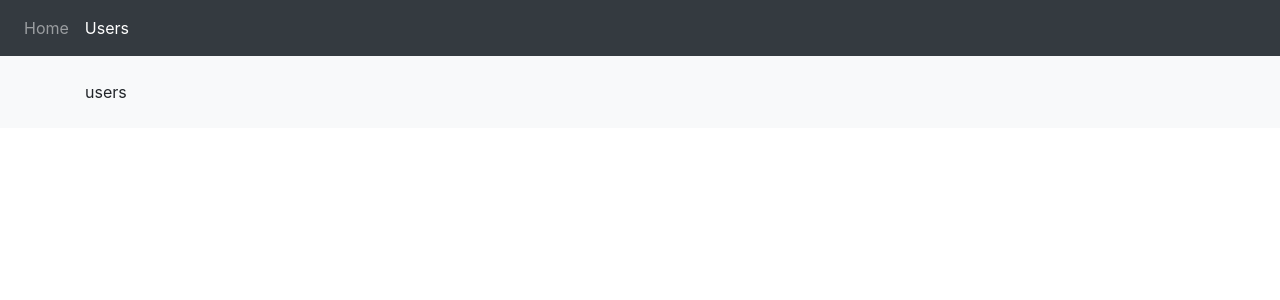
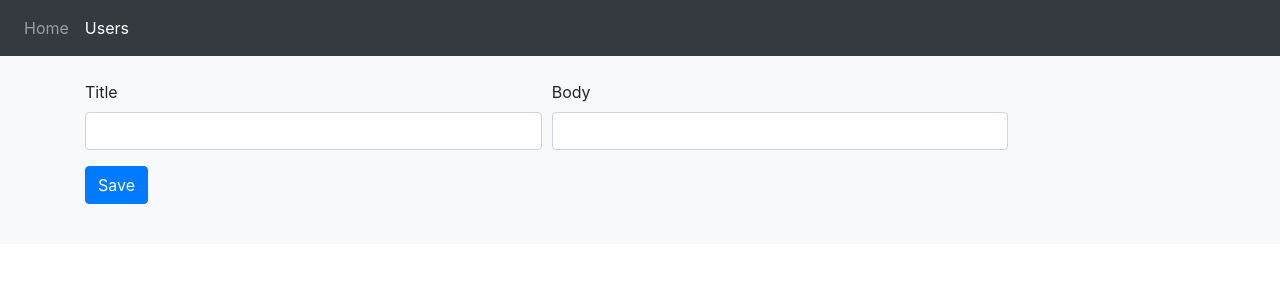
Before and after one commit to mrpran/React-Crud, a React (Create React App) app: page /users in a window 1280 px wide. Shown: the top 300 px of the page. Built offline with nearby package versions, Linux system fonts and the light colour scheme.

Commit message:
form completed

```diff
--- a/package.json
+++ b/package.json
@@ -3,6 +3,7 @@
   "version": "0.1.0",
   "private": true,
   "dependencies": {
+    "@hookform/resolvers": "^2.6.0",
     "@testing-library/jest-dom": "^5.14.1",
     "@testing-library/react": "^11.2.7",
     "@testing-library/user-event": "^12.8.3",
@@ -11,9 +12,11 @@
     "react": "^17.0.2",
     "react-bootstrap": "^1.6.1",
     "react-dom": "^17.0.2",
+    "react-hook-form": "^7.9.0",
     "react-router-dom": "^5.2.0",
     "react-scripts": "4.0.3",
-    "web-vitals": "^1.1.2"
+    "web-vitals": "^1.1.2",
+    "yup": "^0.32.9"
   },
   "scripts": {
     "start": "react-scripts start",
--- a/src/components/Home.js
+++ b/src/components/Home.js
@@ -1,6 +1,8 @@
-import React, { useState, useEffect } from 'react';
+import React, { useEffect, useState } from 'react';
 import { Link } from 'react-router-dom';
-import {userService} from '../services/user.service';
+
+
+import { userService } from '../services/user.service';
 
 function Home() {
 
--- a/src/components/Users.js
+++ b/src/components/Users.js
@@ -1,11 +1,51 @@
-import React from 'react'
+import React, { useEffect, useState } from 'react';
+import { Link } from 'react-router-dom';
+import { useForm } from "react-hook-form";
+import { yupResolver } from '@hookform/resolvers/yup';
+import * as Yup from 'yup';
+
 
 function Users() {
+
+    const validationSchema = Yup.object().shape({
+        title: Yup.string()
+            .required('Title is required'),
+        body: Yup.string()
+            .required('Body is required'),
+    });
+
+    const { register, handleSubmit, reset, setValue, formState: { errors }, formState } = useForm({
+        resolver: yupResolver(validationSchema)
+    });
+
+    function onSubmit(data) {
+        console.log(data);
+    }
+
+    const [user, setUser] = useState({});
+
     return (
-        <div>
-            users
-        </div>
-    )
+        <form onSubmit={handleSubmit(onSubmit)} onReset={reset}>
+            <div className="form-row">
+                <div className="form-group col-5">
+                    <label>Title</label>
+                    <input {...register("title")}type="text" className={`form-control ${errors.title ? 'is-invalid' : ''}`} />
+                    <div className="invalid-feedback">{errors.title?.message}</div>
+                </div>
+                <div className="form-group col-5">
+                    <label>Body</label>
+                    <input {...register("body")} type="text" className={`form-control ${errors.body ? 'is-invalid' : ''}`} />
+                    <div className="invalid-feedback">{errors.body?.message}</div>
+                </div>
+            </div>
+            <div className="form-group">
+                <button type="submit" disabled={formState.isSubmitting} className="btn btn-primary">
+                    {formState.isSubmitting && <span className="spinner-border spinner-border-sm mr-1"></span>}
+                    Save
+                </button>
+            </div>
+        </form>
+    );
 }
 
 export default Users
```
Also changed, not shown: 1 other file (tests, documents, lock files or other folders).
